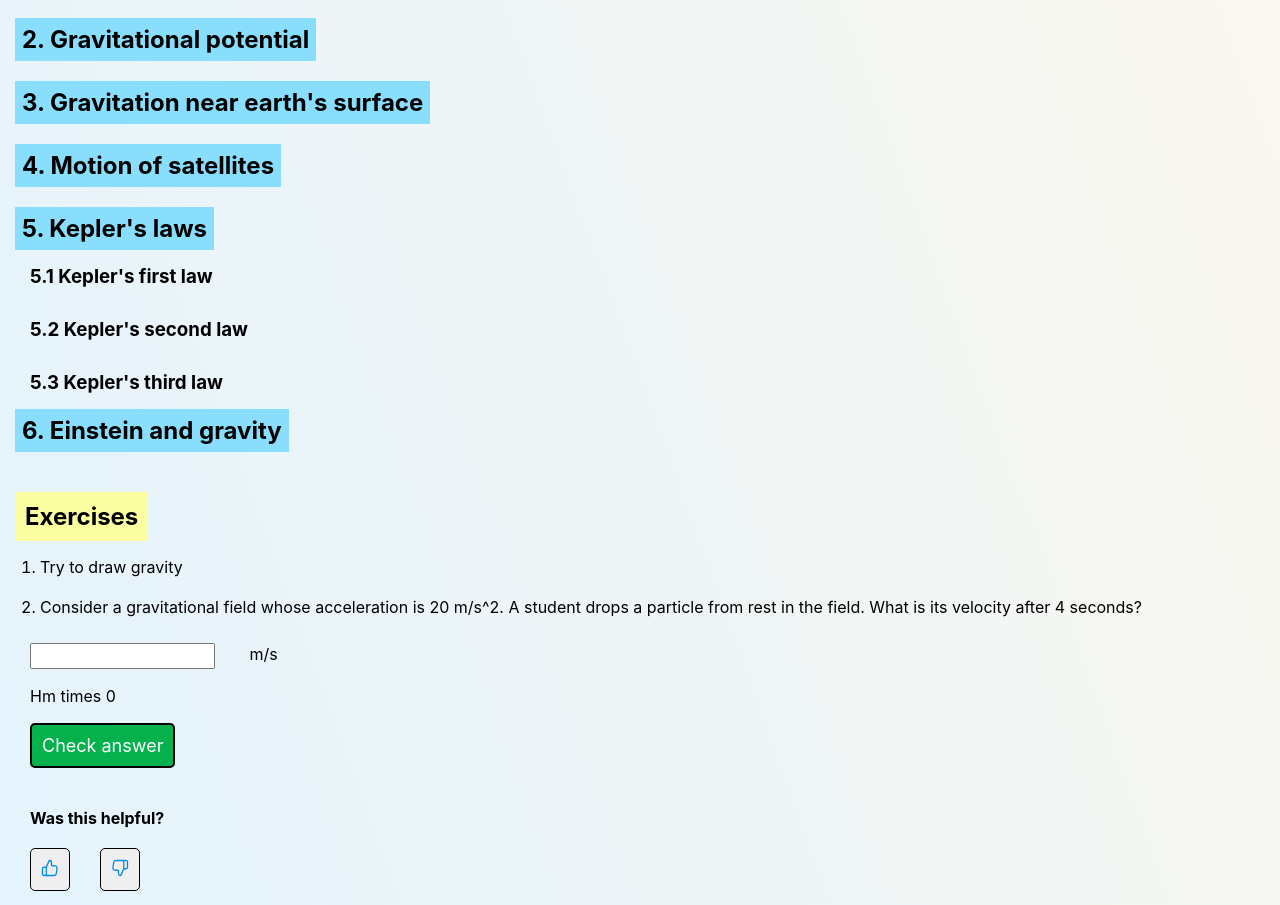
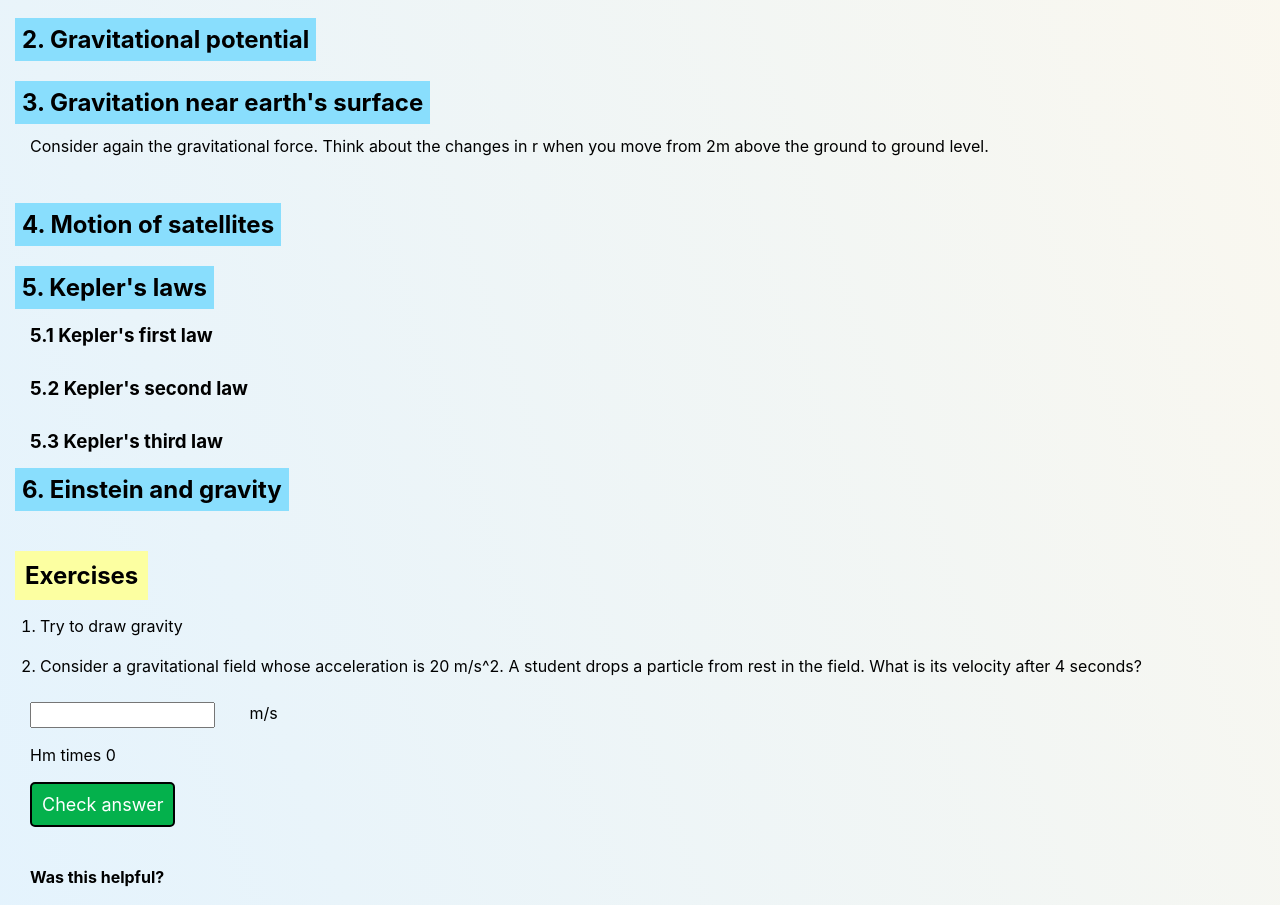
Before and after one commit to JRFink/jrfphyspagesnew, a Next.js app: page /education/gp1/g in a window 1280 px wide. Shown: the part 1022-1927 px from the top of the page. Built offline with nearby package versions, Linux system fonts and the light colour scheme.

Commit message:
Update index.tsx

```diff
--- a/pages/education/gp1/g/index.tsx
+++ b/pages/education/gp1/g/index.tsx
@@ -38,6 +38,8 @@ const Gravity = () => {
             <h2 className={style.h2SectionColor} id="near">
                 3. Gravitation near earth&apos;s surface
             </h2>
+            <p>
+            Consider again the gravitational force. Think about the changes in r when you move from 2m above the ground to ground level. </p>
             <br></br>
             <br></br>
             <h2 className={style.h2SectionColor} id="mot">
```
